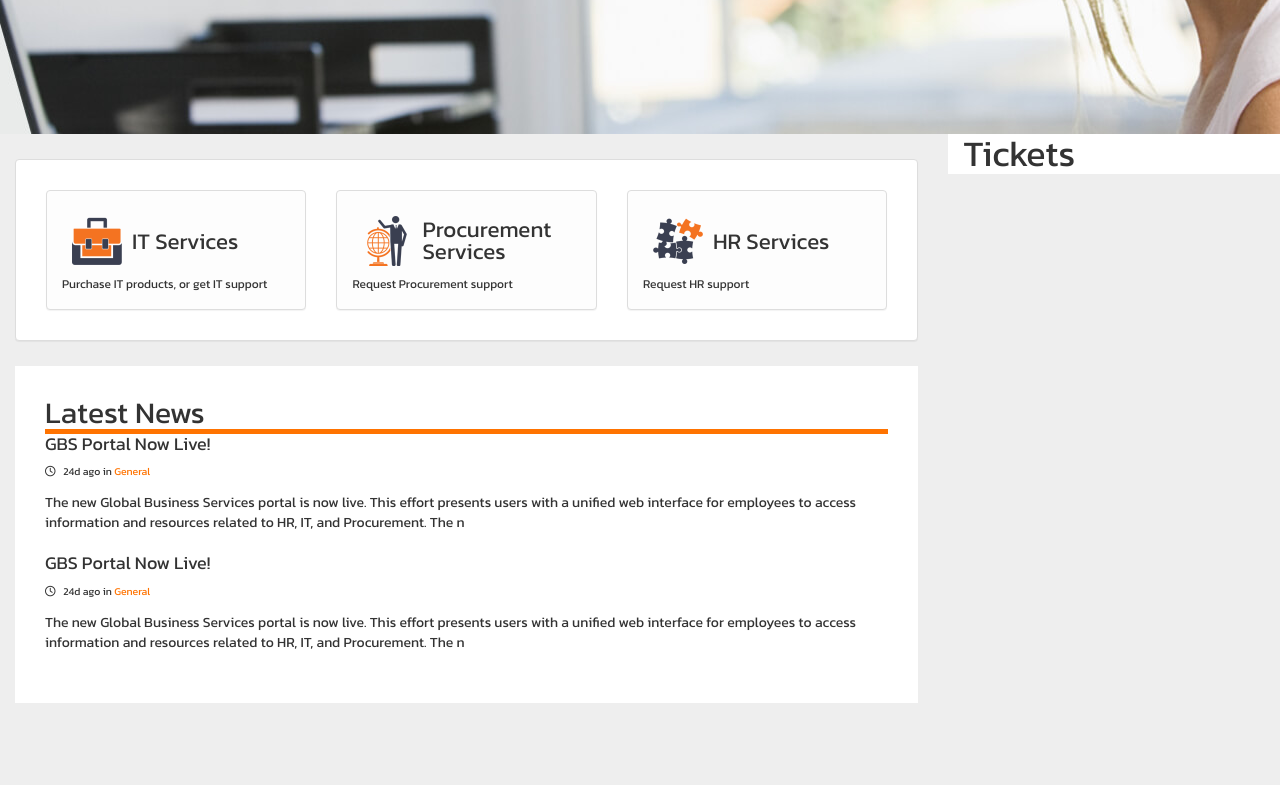
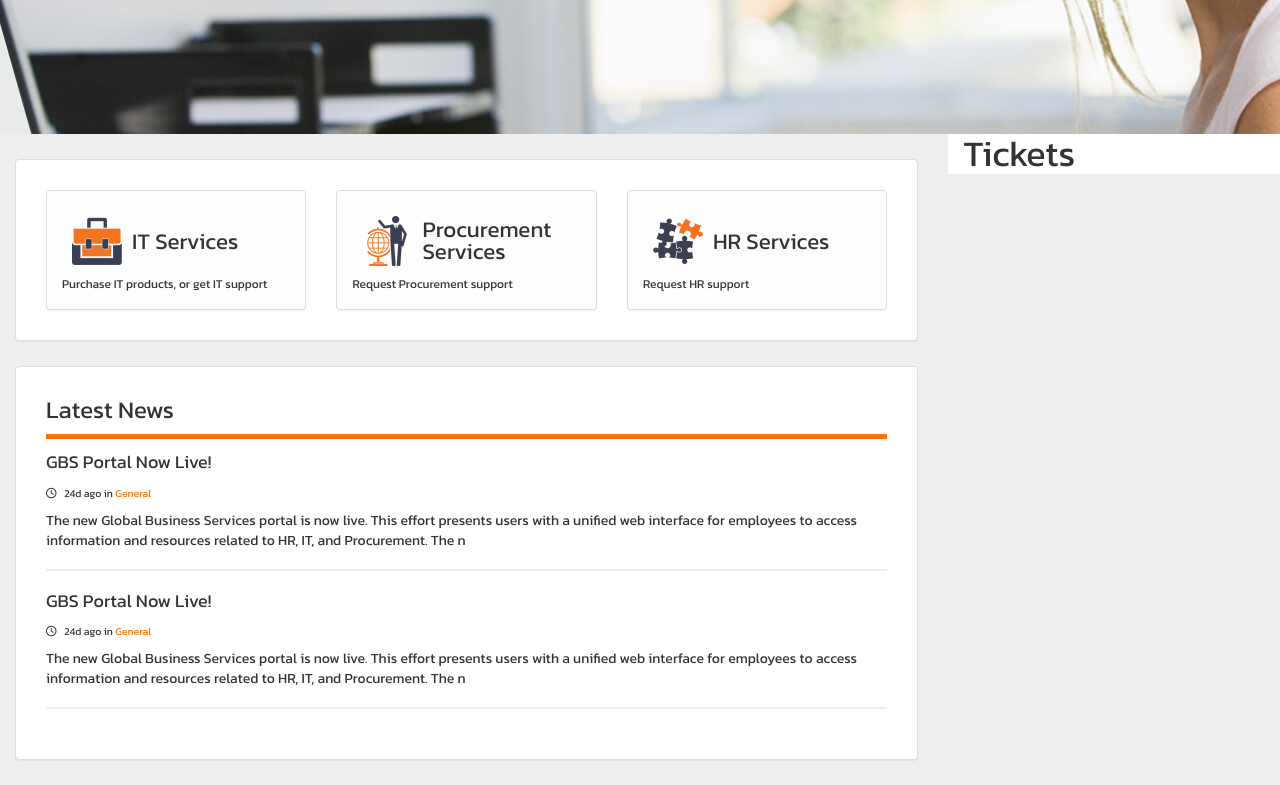
Before and after one commit to jumaili/NewRocket_Portal_App, a plain HTML site: page app/index.html in a window 1280 px wide. Shown: the part 572-1357 px from the top of the page. Before the commit the page ends 1300 px from the top, so only its background shows below. Drawn offline with nearby package versions, Linux system fonts and the light colour scheme; no server answers; files whose address does not match are found by name.

Commit message:
Finished the news section

```diff
--- a/app/components/News/newsView.css
+++ b/app/components/News/newsView.css
@@ -6,6 +6,12 @@
 
 .orangeLine {
   border-bottom: 5px solid #ff7300;
+  margin: .75em 0;
+}
+
+.bottom-border {
+  margin: 1.25em 0;
+  border-bottom: 2px solid #eeeeee;
 }
 
 .newsTime {
@@ -14,7 +20,11 @@
 }
 
 .newsBody {
-  margin: 1em 0;
+  margin: .75em 0;
+}
+
+.newsHeading {
+  margin: .75em 0;
 }
 
 .panel-heading.noborder,
--- a/app/components/News/newsView.html
+++ b/app/components/News/newsView.html
@@ -1,19 +1,25 @@
-<div class="newsContainer ">
-      <h2>Latest News </h2>
+<div class="newsContainer panel panel-default">
+  <h3>Latest News </h3>
   <div class="orangeLine"><!-- the orange  line --></div>
-    <div class="panel panel-default   noborder">
-      <h4 class="noborder newsHeading">GBS Portal Now Live!</h4>
-      <div class="noborder newsTime">
+
+  <div class="panel panel-default noborder">
+    <h4 class="panel-heading noborder newsHeading">GBS Portal Now Live!</h4>
+    <div class="panel-body noborder newsTime">
       <span style="margin-right: .5em;"> <i class="far fa-clock"></i></span> 24d ago in <span style="color:#ff7300">General</span>
     </div>
     <p class="noborder newsBody">The new Global Business Services portal is now live. This effort presents users with a unified web interface for employees to access information and resources related to HR, IT, and Procurement. The n</p>
+    <div class="bottom-border"></div>
   </div>
 
-    <div class="panel panel-default  noborder">
-      <h4 class="noborder newsHeading">GBS Portal Now Live!</h4>
-      <div class="noborder newsTime">
+
+  <div class="panel panel-default noborder">
+    <h4 class="panel-heading noborder newsHeading">GBS Portal Now Live!</h4>
+    <div class="panel-body noborder newsTime">
       <span style="margin-right: .5em;"> <i class="far fa-clock"></i></span> 24d ago in <span style="color:#ff7300">General</span>
     </div>
     <p class="noborder newsBody">The new Global Business Services portal is now live. This effort presents users with a unified web interface for employees to access information and resources related to HR, IT, and Procurement. The n</p>
+    <div class="bottom-border"></div>
   </div>
+
+
 </div>
```
Lines whose indentation alone changed are shown as unchanged.
